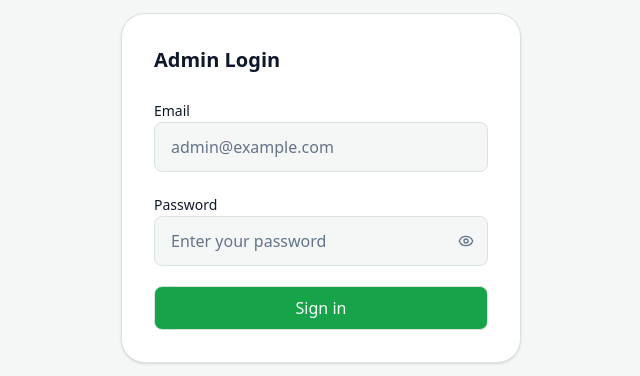
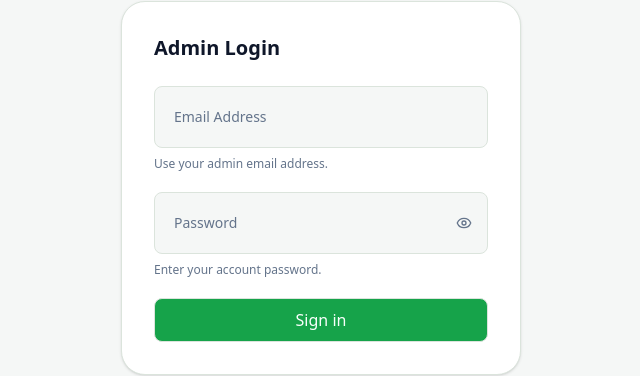
Before and after one commit to jamloresto/cmsc-207-ecolocator, a Next.js app in the folder apps/web/: page /admin/login in a window 1280 px wide. Shown: the part 286-662 px from the top of the page, without its empty margins (319-959 px from the left). Built offline with nearby package versions, Linux system fonts and the light colour scheme; no server answers.

Commit message:
feat(admin-auth):
- connect admin login UI to auth module
- BE: remove credentials 'include' from admin login request (CORS error)

```diff
--- a/apps/web/src/app/admin/login/page.tsx
+++ b/apps/web/src/app/admin/login/page.tsx
@@ -1,9 +1,9 @@
-import { LoginForm } from '@/components/features/admin/login-form';
+import { AdminLoginForm } from "@/components/features/admin/login-form";
 
 export default function AdminLoginPage() {
   return (
     <main className="bg-background min-h-screen">
-      <div className="mx-auto flex min-h-screen w-full max-w-md items-center justify-center px-6 py-12">
+      <div className="mx-auto flex min-h-screen w-full max-w-md items-center justify-center px-4 py-12 md:px-6">
         <div className="w-full">
           <div className="mb-8 text-center">
             <p className="text-primary text-sm font-medium tracking-[0.2em] uppercase">
@@ -18,7 +18,7 @@ export default function AdminLoginPage() {
             </p>
           </div>
 
-          <LoginForm />
+          <AdminLoginForm />
         </div>
       </div>
     </main>
--- a/apps/web/src/components/features/admin/login-form.tsx
+++ b/apps/web/src/components/features/admin/login-form.tsx
@@ -2,110 +2,156 @@
 
 import * as React from 'react';
 import { Eye, EyeOff, Loader2 } from 'lucide-react';
+import { useRouter } from 'next/navigation';
+
+import { Button } from '@/components/ui/button';
 import { Card, CardContent, CardHeader, CardTitle } from '@/components/ui/card';
-import { Button } from '@/components/ui/button';
+import { FormField } from '@/components/ui/form-field';
 import { Input } from '@/components/ui/input';
 
-export function LoginForm() {
-  const [email, setEmail] = React.useState('');
-  const [password, setPassword] = React.useState('');
+import { useAppDispatch, useAppSelector } from '@/store/hooks';
+import { clearAuthError, loginRequest } from '@/modules/auth/store/auth.slice';
+import {
+  selectAuthError,
+  selectAuthLoading,
+  selectIsAuthenticated,
+} from '@/modules/auth/store/auth.selectors';
+
+type AdminLoginFormValues = {
+  email: string;
+  password: string;
+};
+
+type AdminLoginFormErrors = Partial<Record<keyof AdminLoginFormValues, string>>;
+
+const initialValues: AdminLoginFormValues = {
+  email: '',
+  password: '',
+};
+
+export function AdminLoginForm() {
+  const router = useRouter();
+
+  const dispatch = useAppDispatch();
+
+  const isLoading = useAppSelector(selectAuthLoading);
+  const error = useAppSelector(selectAuthError);
+  const isAuthenticated = useAppSelector(selectIsAuthenticated);
+
+  const [values, setValues] =
+    React.useState<AdminLoginFormValues>(initialValues);
+  const [errors, setErrors] = React.useState<AdminLoginFormErrors>({});
   const [showPassword, setShowPassword] = React.useState(false);
-  const [isSubmitting, setIsSubmitting] = React.useState(false);
-  const [error, setError] = React.useState<string | null>(null);
 
-  async function handleSubmit(e: React.FormEvent<HTMLFormElement>) {
-    e.preventDefault();
-    setError(null);
+  React.useEffect(() => {
+    return () => {
+      dispatch(clearAuthError());
+    };
+  }, [dispatch]);
 
-    if (!email.trim() || !password.trim()) {
-      setError('Please enter both email and password.');
-      return;
+  React.useEffect(() => {
+    if (isAuthenticated) {
+      router.push('/admin');
+    }
+  }, [isAuthenticated, router]);
+
+  function handleChange(e: React.ChangeEvent<HTMLInputElement>) {
+    const { name, value } = e.target;
+
+    setValues((prev) => ({
+      ...prev,
+      [name]: value,
+    }));
+
+    setErrors((prev) => ({
+      ...prev,
+      [name]: '',
+    }));
+
+    if (error) {
+      dispatch(clearAuthError());
+    }
+  }
+
+  function validate() {
+    const nextErrors: AdminLoginFormErrors = {};
+
+    if (!values.email.trim()) {
+      nextErrors.email = 'Email is required.';
     }
 
-    try {
-      setIsSubmitting(true);
+    if (!values.password.trim()) {
+      nextErrors.password = 'Password is required.';
+    }
 
-      // Temporary mock delay
-      await new Promise((resolve) => setTimeout(resolve, 1000));
+    setErrors(nextErrors);
 
-      // Replace this later with your actual API call
-      console.log('Login payload:', { email, password });
+    return Object.keys(nextErrors).length === 0;
+  }
 
-      // Example:
-      // const response = await fetch('/api/v1/admin/login', {
-      //   method: 'POST',
-      //   headers: { 'Content-Type': 'application/json' },
-      //   body: JSON.stringify({ email, password }),
-      //   credentials: 'include',
-      // });
+  function handleSubmit(e: React.FormEvent<HTMLFormElement>) {
+    e.preventDefault();
 
-      // if (!response.ok) {
-      //   throw new Error('Invalid email or password.');
-      // }
+    if (!validate()) return;
 
-      // redirect after success
-    } catch (err) {
-      setError(
-        err instanceof Error
-          ? err.message
-          : 'Something went wrong. Please try again.',
-      );
-    } finally {
-      setIsSubmitting(false);
-    }
+    dispatch(
+      loginRequest({
+        email: values.email.trim(),
+        password: values.password,
+      }),
+    );
   }
 
   return (
     <Card className="border-border shadow-sm">
-      <CardHeader className="space-y-1">
-        <CardTitle className="text-xl font-semibold">Admin Login</CardTitle>
+      <CardHeader>
+        <CardTitle className="text-foreground text-xl font-semibold">
+          Admin Login
+        </CardTitle>
       </CardHeader>
 
       <CardContent>
         <form onSubmit={handleSubmit} className="space-y-5">
-          <div className="space-y-2">
-            <label
-              htmlFor="email"
-              className="text-foreground text-sm font-medium"
-            >
-              Email
-            </label>
+          <FormField
+            htmlFor="email"
+            helperText="Use your admin email address."
+            error={errors.email}
+          >
             <Input
               id="email"
+              name="email"
               type="email"
-              placeholder="admin@example.com"
+              label="Email Address"
+              value={values.email}
+              onChange={handleChange}
+              disabled={isLoading}
               autoComplete="email"
-              value={email}
-              onChange={(e) => setEmail(e.target.value)}
-              disabled={isSubmitting}
             />
-          </div>
+          </FormField>
 
-          <div className="space-y-2">
-            <label
-              htmlFor="password"
-              className="text-foreground text-sm font-medium"
-            >
-              Password
-            </label>
-
+          <FormField
+            htmlFor="password"
+            helperText="Enter your account password."
+            error={errors.password}
+          >
             <div className="relative">
               <Input
                 id="password"
+                name="password"
                 type={showPassword ? 'text' : 'password'}
-                placeholder="Enter your password"
+                label="Password"
+                value={values.password}
+                onChange={handleChange}
+                disabled={isLoading}
                 autoComplete="current-password"
-                value={password}
-                onChange={(e) => setPassword(e.target.value)}
-                disabled={isSubmitting}
-                className="pr-11"
+                className="pr-12"
               />
 
               <button
                 type="button"
                 onClick={() => setShowPassword((prev) => !prev)}
-                disabled={isSubmitting}
-                className="text-muted-foreground hover:text-foreground absolute inset-y-0 right-0 flex w-11 items-center justify-center transition"
+                disabled={isLoading}
+                className="text-muted-foreground hover:text-foreground absolute top-1/2 right-4 -translate-y-1/2 transition"
                 aria-label={showPassword ? 'Hide password' : 'Show password'}
               >
                 {showPassword ? (
@@ -115,16 +161,16 @@ export function LoginForm() {
                 )}
               </button>
             </div>
-          </div>
+          </FormField>
 
           {error ? (
-            <div className="border-destructive/20 bg-destructive/10 text-destructive rounded-xl border px-3 py-2 text-sm">
+            <div className="border-destructive/20 bg-destructive/10 text-destructive rounded-lg border px-4 py-3 text-sm">
               {error}
             </div>
           ) : null}
 
-          <Button type="submit" className="w-full" disabled={isSubmitting}>
-            {isSubmitting ? (
+          <Button type="submit" className="w-full" disabled={isLoading}>
+            {isLoading ? (
               <>
                 <Loader2 className="mr-2 h-4 w-4 animate-spin" />
                 Signing in...
--- a/apps/web/src/components/providers/app-provider.tsx
+++ b/apps/web/src/components/providers/app-provider.tsx
@@ -1,5 +1,6 @@
 'use client';
 
+import { StoreProvider } from "./store-provider";
 import { ThemeProvider } from "./theme-provider";
 import { ToastProvider } from "./toast-provider";
 
@@ -11,7 +12,9 @@ export function AppProvider({ children }: { children: React.ReactNode }) {
       enableSystem
       storageKey="ecolocator-theme"
     >
-      <ToastProvider>{children}</ToastProvider>
+      <StoreProvider>
+        <ToastProvider>{children}</ToastProvider>
+      </StoreProvider>
     </ThemeProvider>
   );
 }
```
Also changed, not shown: 2 other files (tests, documents, lock files or other folders).
